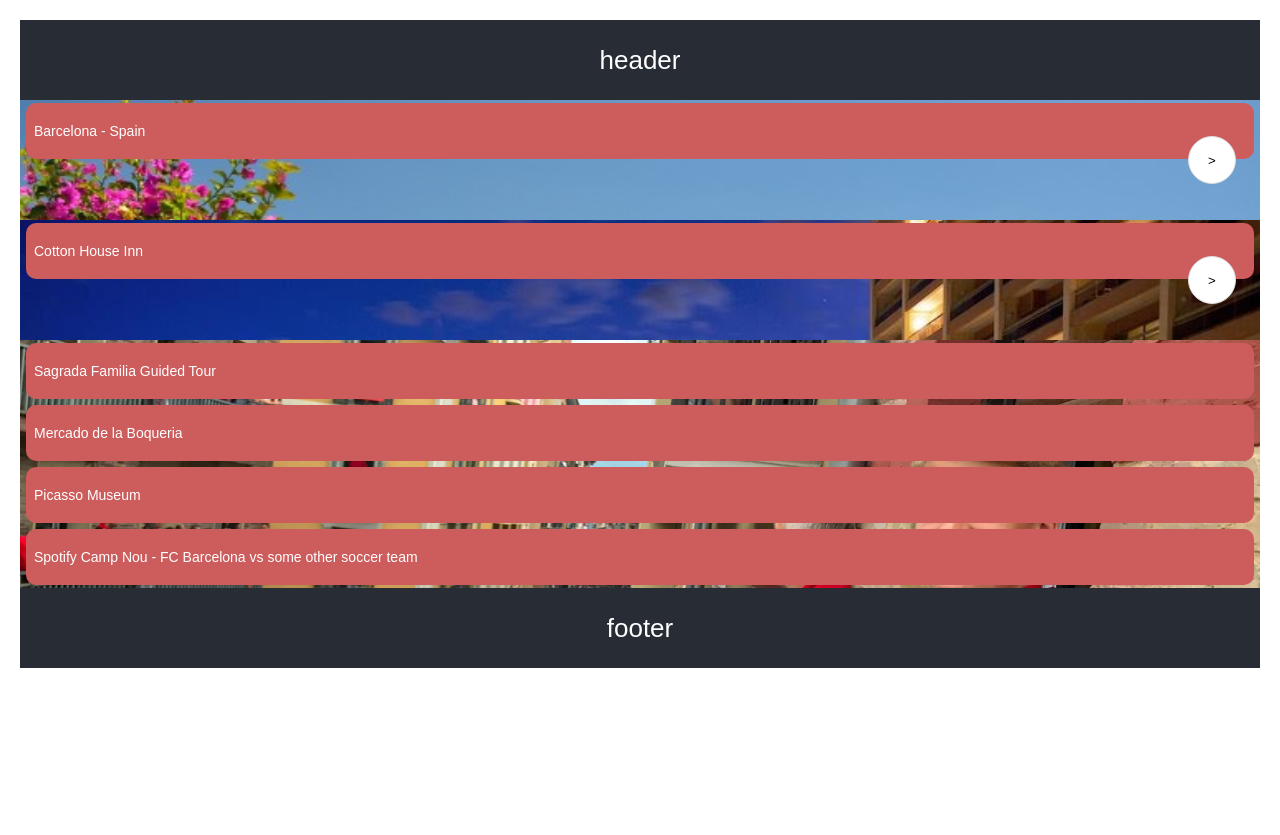
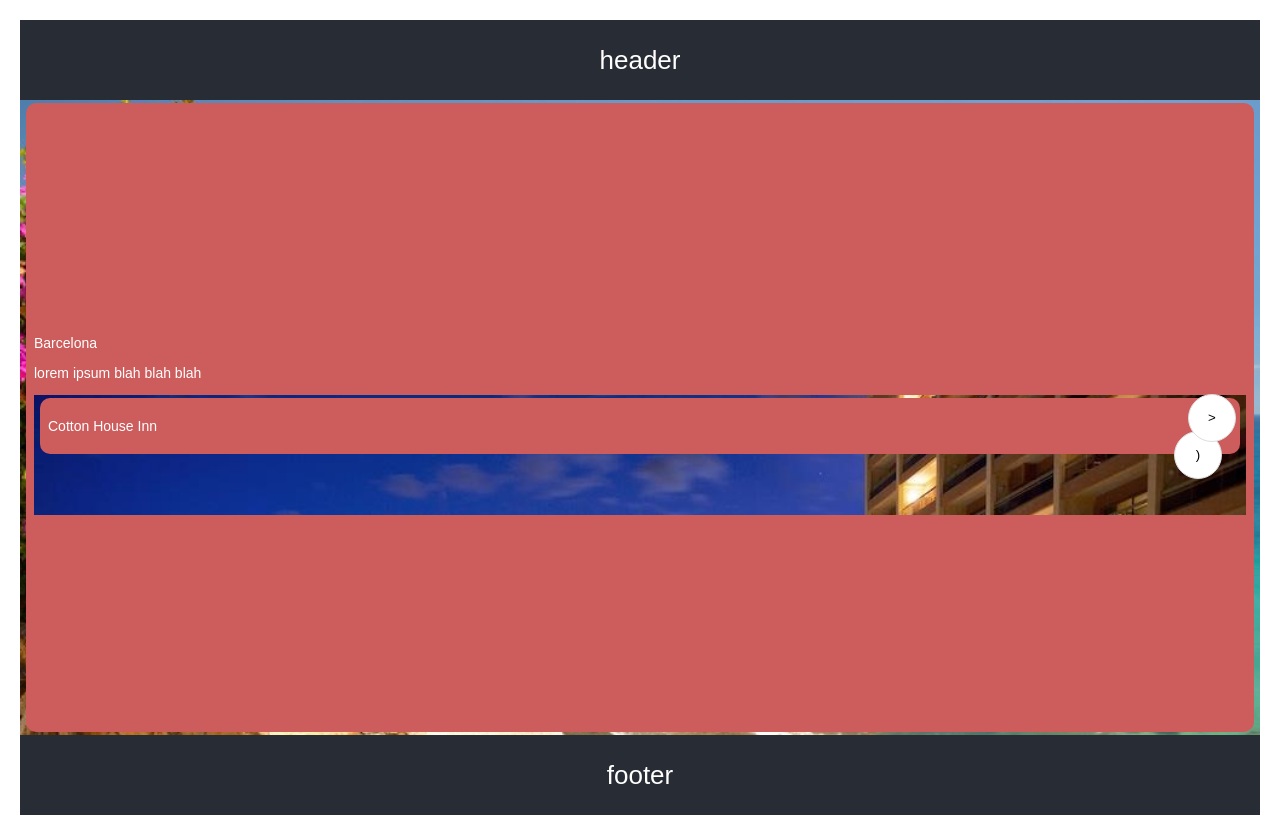
Before and after one commit to famventure/clubhouse-ui, a React (Create React App) app: page / in a window 1280 px wide. Before the commit the page ends 800 px from the top, so only its background shows below. Built offline with nearby package versions, Linux system fonts and the light colour scheme.

Commit message:
LP functional rework
error free nested carousels (stateful) - wip.

```diff
--- a/src/App.css
+++ b/src/App.css
@@ -132,7 +132,6 @@ div {
 
 .Accordians{
   height: 5vh;
-  display: flex;
   justify-content: center;
   align-content: center;
   flex-direction: column;
@@ -146,3 +145,19 @@ div {
   margin-right: 6px;
   border-radius: 10px;
 }
+
+.DestAccordians{
+  height: 613px;
+  justify-content: center;
+  align-content: center;
+  flex-direction: column;
+  background-size: cover;
+  padding: 8px;
+  width: -webkit-fill-available;
+  background-color: indianred;
+  margin-top: 3px;
+  margin-bottom: 3px;
+  margin-left: 6px;
+  margin-right: 6px;
+  border-radius: 10px;
+}
--- a/src/App.js
+++ b/src/App.js
@@ -1,12 +1,66 @@
 import React, { useState, useEffect } from 'react';
+import tripData from "./stub_data.json";
 import './App.css';
 
 function handleClick(el) {
   el.classList.toggle('Active');
 }
 
-function Carousel(props) {
-  const children = props.label.slice();
+function Carousel(props, label) {
+  const children = props.slice();
+
+  const [currentIndex, setCurrentIndex] = useState(0);
+  const [length, setLength] = useState(children.length);
+
+  const next = () => {
+    if (currentIndex < (length - 1)) {
+      setCurrentIndex(prevState => prevState + 1)
+    }
+  }
+
+  const prev = () => {
+    if (currentIndex > 0) {
+      setCurrentIndex(prevState => prevState - 1)
+    }
+  }
+
+  useEffect(() => {
+    setLength(children.length)
+  }, [children])
+
+  return (
+    <div className="carousel-container">
+      <div className="carousel-wrapper">
+        {currentIndex > 0 &&
+          <button onClick={prev} className="left-arrow">
+            {"("}
+          </button>}
+        <div className="carousel-content-wrapper">
+          <div className={label + " carousel-content"}>
+
+          {children.map(
+              item => (
+                <div key={item.id + " - " + item.label} className="Accordians" style={{ transform: `translateX(-${currentIndex * 103.5}%)` }} onClick={({ target }) => handleClick(target)}>
+                  {
+                    item.label
+                  }
+                </div>
+              )
+            )}
+
+          </div>
+        </div>
+        {currentIndex < (length - 1) &&
+          <button onClick={next} className="right-arrow">
+          {")"}
+          </button>}
+      </div>
+    </div>
+  );
+}
+
+function DestinationCarousel(props) {
+  const children = props.slice();
 
   const [currentIndex, setCurrentIndex] = useState(0);
   const [length, setLength] = useState(children.length);
@@ -35,14 +89,18 @@ function Carousel(props) {
             &lt;
           </button>}
         <div className="carousel-content-wrapper">
-          <div className={props.category + " carousel-content"}>
-            {props.label.map(
-              x => (x.display.map(
-                item => (<div key={item + x} className="Accordians" style={{ transform: `translateX(-${currentIndex * 103.5}%)` }} onClick={({ target }) => handleClick(target)}>
-                  {item}
-                </div>)
-              ))
+          <div className={"Destination carousel-content"}>
+
+          {children.map(
+              item => (
+                <div key={item.id + item.country} className="DestAccordians Accordians" style={{ transform: `translateX(-${currentIndex * 103.5}%)` }} onClick={({ target }) => handleClick(target)}>
+                  {<p>{item.label}</p>}
+                  {<p>{item.description}</p>}
+                  {Carousel(item.acommodation, "Accomodation")}
+                </div>
+              )
             )}
+
           </div>
         </div>
         {currentIndex < (length - 1) &&
@@ -56,49 +114,6 @@ function Carousel(props) {
 
 function App() {
 
-  let destination = {
-    category: "Destination",
-    label:
-      [
-        {
-          display: ["Barcelona - Spain"],
-          accomodation: ["Cotton House Inn", "Hotel Barcelona Dos", "Hotel Barcelona 3"],
-        },
-        {
-          display: ["Lisbon - Portugal"],
-          accomodation: ["Portugal House Inn", "Hotel Portugal Dos"],
-        },
-        {
-          display: ["Casablanca - Morocco"],
-          accomodation: ["Casablanca House Inn", "Hotel Casablanca Dos", "Hotel Casablanca 3", "Casablanca 4 hotel"],
-        },
-      ]
-  };
-  let acommodation = {
-    category: "Accomodation",
-    label:
-      [
-        {
-          display: ["Cotton House Inn"],
-        },
-        {
-          display: ["Hotel Dos"],
-        },
-        {
-          display: ["Hotel 3"],
-        },
-      ]
-  };
-  let entertainment = {
-    category: "Entertainment",
-    label:
-      [
-        {
-          display: ["Sagrada Familia Guided Tour", "Mercado de la Boqueria", "Picasso Museum", "Spotify Camp Nou - FC Barcelona vs some other soccer team"],
-        },
-      ]
-  };
-
   return (
     <div className="App">
 
@@ -107,9 +122,7 @@ function App() {
       </header>
 
       <div>
-        {Carousel(destination)}
-        {Carousel(acommodation)}
-        {Carousel(entertainment)}
+        {DestinationCarousel(tripData)}
       </div>
 
       <footer className="App-footer">
```
